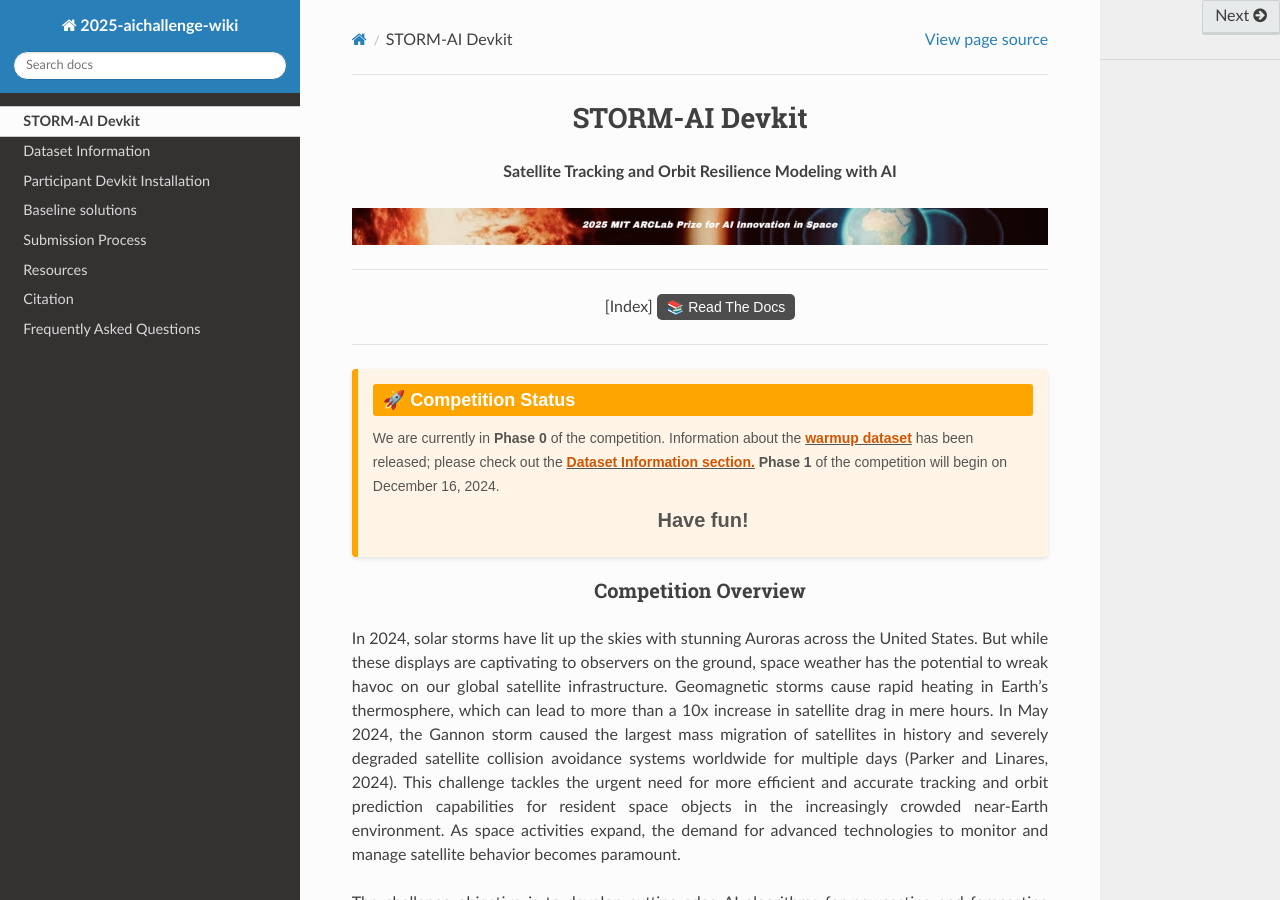
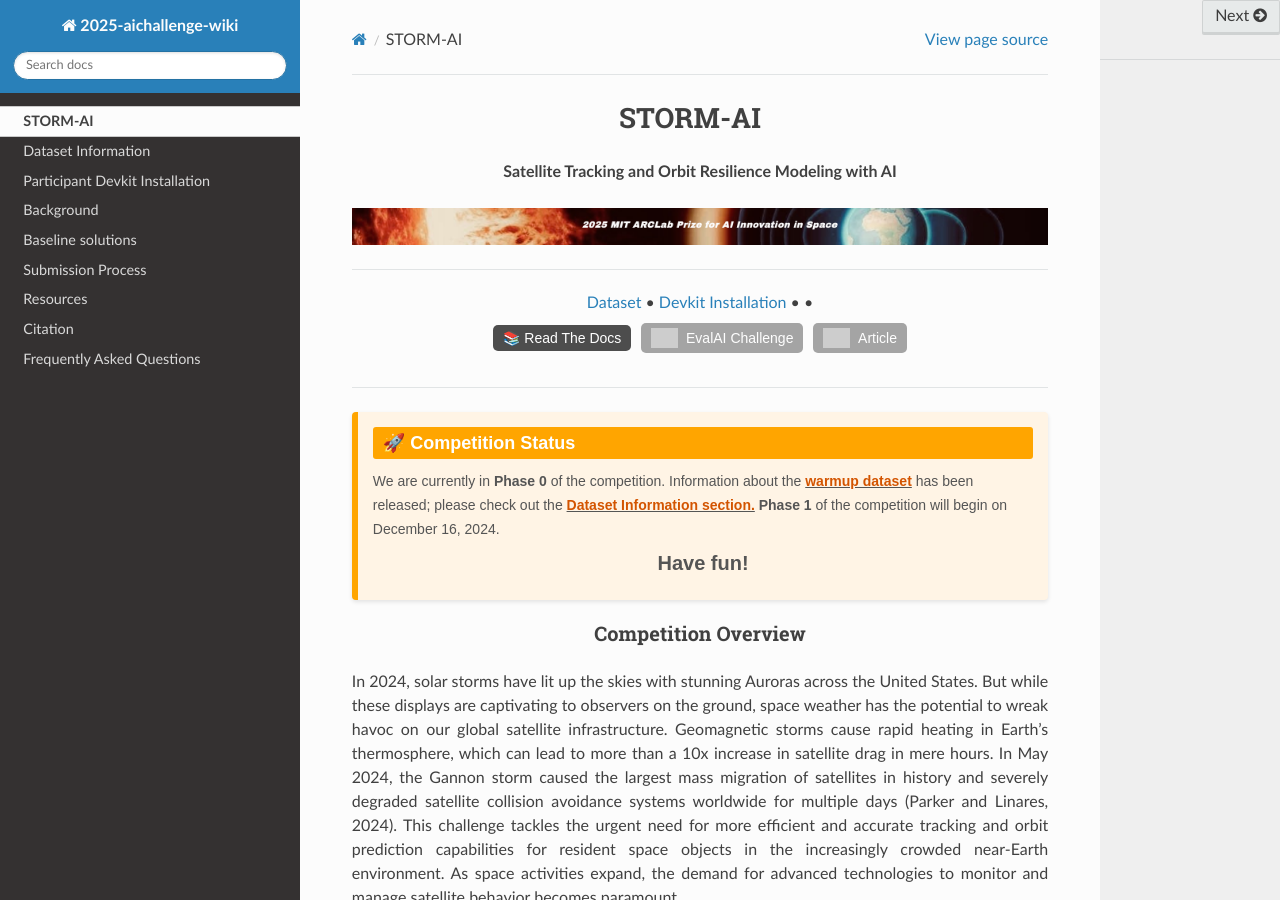
Before and after one commit to olgupila/STORM-AI-devkit-2025, a Sphinx documentation site: the page built from docs/README.md, in a window 1280 px wide and 900 px high. Built offline with Sphinx 7.4.7 and the Read the Docs theme 3.1.0, drawn with Linux system fonts in a browser that asks for light colours; pages that are not in the unit, such as notebooks, are missing from menus; grey boxes are pictures that could not be loaded.

Commit message:
Updated baseline and background creation

```diff
--- a/docs/README.md
+++ b/docs/README.md
@@ -1,21 +1,37 @@
 <div align="center">
 
-# STORM-AI Devkit
+# STORM-AI
 **Satellite Tracking and Orbit Resilience Modeling with AI**
 
 ![subtitle](_img/subtitle.png)
 
 
 </div>
+<!-- 2025-STORM-AI-devkit or STORM-AI-devkit-2025 -->
 
-______________________________________________________________________
+---
+
 <div align="center">
-[Index]
+<a href="https://2025-ai-challenge.readthedocs.io/en/latest/dataset.html">Dataset</a> •
+<a href="https://2025-ai-challenge.readthedocs.io/en/latest/installation.html">Devkit Installation</a> •
+<a href=""></a> •
 
-<div style="display: inline-flex; align-items: center; background-color: #4d4d4d; color: #ffffff; border-radius: 5px; padding: 5px 10px; font-family: Arial, sans-serif; font-size: 14px; text-align: center;">
-    <a href="https://2025-ai-challenge.readthedocs.io/en/latest/README.html" target="_blank" style="color: #ffffff; text-decoration: none;">
+<div style="display: flex; justify-content: center; align-items: center; gap: 10px; padding: 10px;">
+  <div style="display: inline-flex; align-items: center; background-color: #4d4d4d; color: #ffffff; border-radius: 5px; padding: 5px 10px; font-family: Arial, sans-serif; font-size: 14px; text-align: center;">
+      <a href="https://2025-ai-challenge.readthedocs.io/en/latest/README.html" target="_blank" style="color: #ffffff; text-decoration: none;">
         📚 Read The Docs
-    </a>
+      </a>
+  </div>
+
+  <div style="display: inline-flex; align-items: center; background-color: #4d4d4d; color: #ffffff; border-radius: 5px; padding: 5px 10px; font-family: Arial, sans-serif; font-size: 14px; text-align: center; opacity: 0.5; cursor: not-allowed; width: fit-content;">
+      <img src="https://eval.ai/dist/images/evalai-logo-single.png" alt="EvalAI Logo" style="height: 20px; margin-right: 8px;">
+      EvalAI Challenge
+  </div>
+
+  <div style="display: inline-flex; align-items: center; background-color: #4d4d4d; color: #ffffff; border-radius: 5px; padding: 5px 10px; font-family: Arial, sans-serif; font-size: 14px; text-align: center; opacity: 0.5; cursor: not-allowed;">
+      <img src="https://gist.githubusercontent.com/SSHurtado/ffd2219614f39158cff2a25d99644e08/raw/2dd8b8673032541c0d74eaf8230056fa57e2233f/arXive_icon.svg" alt="Article Icon" style="height: 20px; margin-right: 8px;">
+      Article
+  </div>
 </div>
 
 </div>
--- a/docs/index.rst
+++ b/docs/index.rst
@@ -19,6 +19,7 @@
    README
    dataset
    installation
+   background
    baseline
    metric
    usage
--- a/pyproject.toml
+++ b/pyproject.toml
@@ -4,5 +4,5 @@
 
 [project]
 name = "splid-devkit"
-authors = [{name = "Peng Mun Siew", email = "siewpm@mit.edu"}]
+authors = [{name = "ARCLab", email = "ai_challenge@mit.edu"}]
 dynamic = ["version", "description"]
```
Also changed, not shown: docs/background.md (added, +12 -0 lines), docs/baseline.md (+4 -14 lines).
